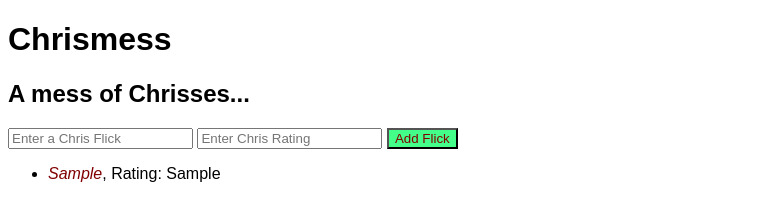
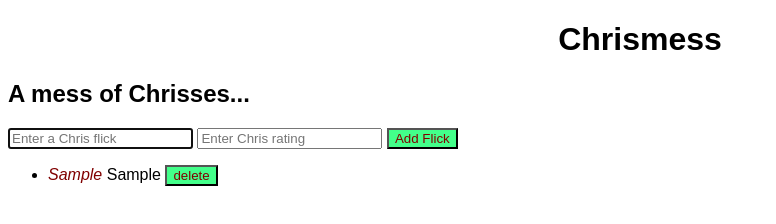
Before and after one commit to MyThompson/chrissmess, a plain HTML site: page index.html in a window 1280 px wide. Both pictures are taken after typing "Sample", "Sample" into the empty fields and a click on the button "Add Flick". Shown: the whole page, without its empty margins (0-776 px from the left). Drawn offline with Linux system fonts and the light colour scheme.

Commit message:
add array for list and delete buttons that don't delete yet

```diff
--- a/index.css
+++ b/index.css
@@ -11,3 +11,7 @@ button {
     color:maroon;
     font-style:italic;
 }
+
+h1{
+    text-align: center
+}
--- a/index.html
+++ b/index.html
@@ -8,29 +8,27 @@
     <link rel="stylesheet" type="text/css" media="screen" href="index.css" />
 </head>
 <body>
+    <header>
     <h1>Chrismess</h1>
     <h2>A mess of Chrisses...</h2>
-    <!-- <p id=c1>Lotsa Chrisses</p>
-    <p id=c2>More Chrisses</p>
-
-    <input id=t1 autofocus>Enter a Chris</input><br> -->
-    <!-- <input id=t2>Enter more Chris</input><br> -->
-    <!-- <button id=b1>update text</button>-->
-    <!-- <button id=b2>update other one</button> -->
+    </header>
 
     <form id="flickForm">
+    <div>
       <input
         type="text"
         name="flickName"
-          placeholder="Enter a Chris Flick"
+        placeholder="Enter a Chris flick"
         autofocus
       >
       <input
+        class="smaller"
         type="text"
-          name="rating"
-          placeholder="Enter Chris Rating"
+        name="chrisName"
+        placeholder="Enter Chris rating"
       >
       <button type="submit">Add Flick</button>
+    </div>
   </form>
 
   <ul id="flicks"></ul>
--- a/index.js
+++ b/index.js
@@ -1,12 +1,73 @@
-const b1 = document.querySelector('#b1')
-const b2 = document.querySelector('#b2')
-const t1 = document.querySelector('#t1')
-const t2 = document.querySelector('#t2')
 
-function firstThing(){
-    const p = document.querySelector('#c1')
-    p.textContent = t1.value
+let flickArray = new Array
+let num = 0
+
+class App {
+  constructor() {
+    const form = document.querySelector('form#flickForm')
+    form.addEventListener('submit', (ev) => {
+      ev.preventDefault()
+      this.handleSubmit(ev)
+    })
+  }
+
+  renderProperty(name, value) {
+    const span = document.createElement('span')
+    span.classList.add(name)
+    span.textContent = value+'  '
+    return span
+  }
+
+  renderItem(flick) {
+    const item = document.createElement('li')
+    item.classList.add('flick')
+
+    const del = document.createElement('button')
+    del.textContent = 'delete'
+    del.classList.add('num')
+    num++
+
+    const properties = Object.keys(flick)
+
+    properties.forEach((propertyName) => {
+      const span = this.renderProperty(propertyName, flick[propertyName])
+      item.appendChild(span)
+      item.appendChild(del)
+    })
+
+    return item
+  }
+
+  handleSubmit(ev) {
+    const f = ev.target
+
+    const flick = {
+      title: f.flickName.value,
+      chris: f.chrisName.value,
+    }
+
+    const item = this.renderItem(flick)
+
+    const list = document.querySelector('#flicks')
+    list.appendChild(item)
+    flickArray.push(item)
+
+    f.reset()
+    f.flickName.focus()
+  }
 }
+
+const app = new App()
+
+// const b1 = document.querySelector('#b1')
+// const b2 = document.querySelector('#b2')
+// const t1 = document.querySelector('#t1')
+// const t2 = document.querySelector('#t2')
+
+// function firstThing(){
+//     const p = document.querySelector('#c1')
+//     p.textContent = t1.value
+// }
 
 // function secondThing(){
 //     const p = document.querySelector('#c2')
@@ -27,35 +88,54 @@ function firstThing(){
 //         event.preventDefault()
 //     }})
 
-const form = document.querySelector('form#flickForm')
+// const form = document.querySelector('form#flickForm')
 
-const addToList = function(item){
-  const list = document.querySelector('#flicks')
-  list.appendChild(item)
-}
+// const addToList = function(item){
+//   const list = document.querySelector('#flicks')
+//   list.appendChild(item)
+// }
 
-const createItem = function(ev) {
-  ev.preventDefault()
-  const f = ev.target
+// const renderItem = function(flick){
+//   const item = document.createElement('li')
+//   item.classList.add('flick')
 
-  const flickName = f.flickName.value
-  const rating = f.rating.value
-  const item = document.createElement('li')
-  const title = document.createElement('span')
-  const rate = document.createElement('span')
+//   const properties = Object.keys(flicks)
 
-  title.textContent = flickName
-  rate.textContent = ', Rating: '+rating
-  item.appendChild(title)
-  item.appendChild(rate)
+//   properties.forEach(funtion(propertyName){
+//    const span = renderProperty(propertyName,flick[propertyName]),
+//    item.appendChild(span)
+//   })
 
-  var att = document.createAttribute('class');
-  att.value = 'title'
-  title.setAttributeNode(att);
+//   return item
+// }
 
-  addToList(item)
+// const createItem = function(ev) {
+//   ev.preventDefault()
+//   const f = ev.target
 
-  f.reset()
-}
+//   const flick = {
+//     name: f.flickName.value,
+//     chris: f.chrisName.value,
+//   }
 
-form.addEventListener('submit', createItem)
+//   const flickName = f.flickName.value
+//   const rating = f.rating.value
+//   const item = document.createElement('li')
+//   const title = document.createElement('span')
+//   const rate = document.createElement('span')
+
+//   title.textContent = flickName
+//   rate.textContent = ', Rating: '+rating
+//   item.appendChild(title)
+//   item.appendChild(rate)
+
+//   var att = document.createAttribute('class');
+//   att.value = 'title'
+//   title.setAttributeNode(att);
+
+//   addToList(item)
+
+//   f.reset()
+// }
+
+// form.addEventListener('submit', createItem)
```
Also changed, not shown: 1 other file. Lines whose indentation alone changed are shown as unchanged.
